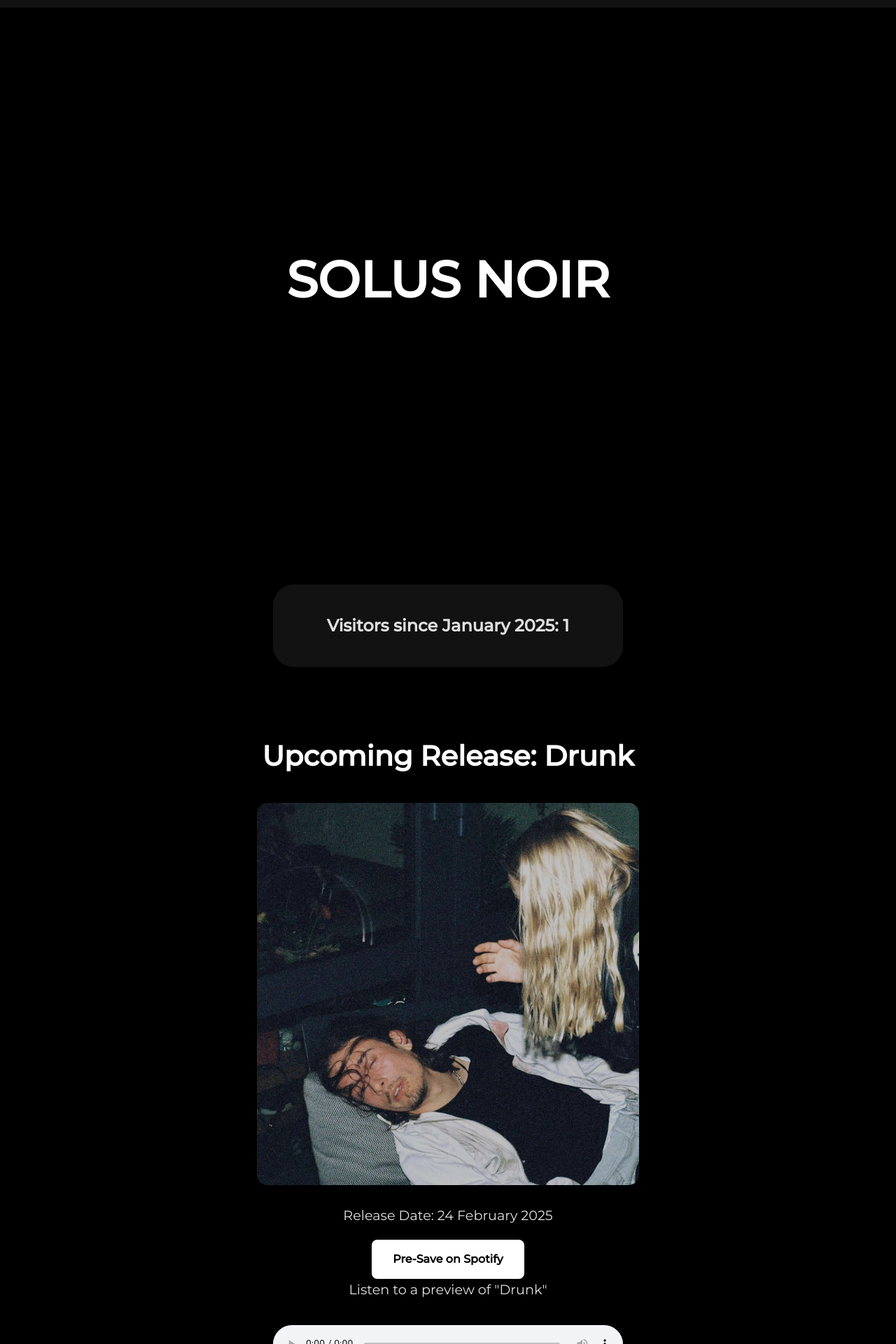
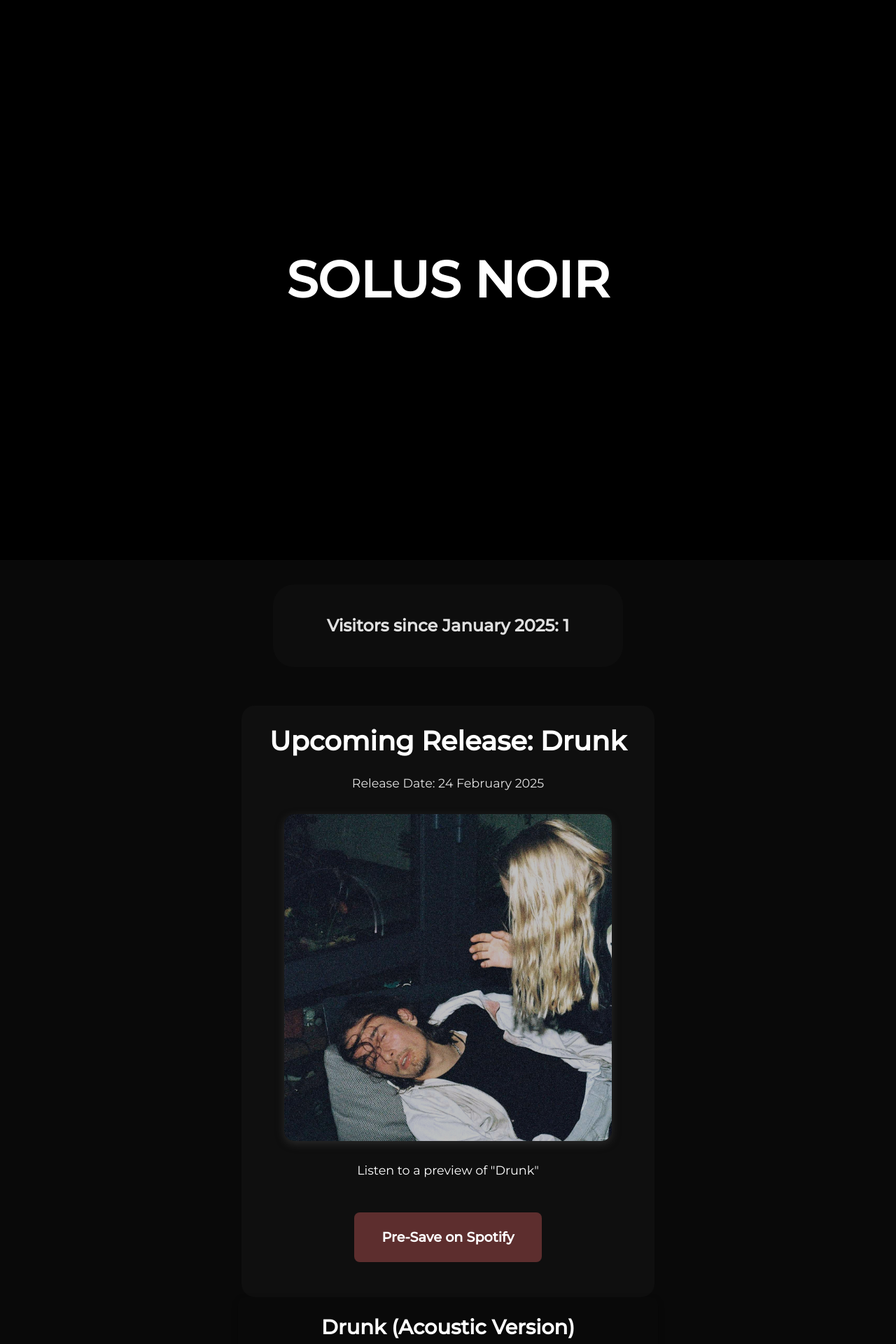
Before and after one commit to solusnoir/soluswebsite, a Flask app: page / in a window 1280 px wide. Shown: the top 1920 px of the page at 70% size. Run offline with Flask 3, Linux system fonts and the light colour scheme.

Commit message:
Describe the changes you've made

```diff
--- a/app.py
+++ b/app.py
@@ -27,6 +27,7 @@ class Config:
     ACOUSTIC_FOLDER = os.path.join(BASE_DIR, 'static', 'acoustic')
     BEATS_FOLDER = os.path.join(BASE_DIR, 'static', 'beats')
     DEMO_FOLDER = os.path.join(BASE_DIR, 'static', 'demos')
+    LIVE_FOLDER = os.path.join(BASE_DIR, 'static', 'live')  # Add the live folder
     ALLOWED_EXTENSIONS = {'wav', 'mp3', 'ogg'}
     VISITOR_FILE = 'visitor_count.json'
 
@@ -39,6 +40,7 @@ app.config.from_object(Config)
 os.makedirs(app.config['ACOUSTIC_FOLDER'], exist_ok=True)
 os.makedirs(app.config['BEATS_FOLDER'], exist_ok=True)
 os.makedirs(app.config['DEMO_FOLDER'], exist_ok=True)
+os.makedirs(app.config['LIVE_FOLDER'], exist_ok=True)  # Ensure live folder exists
 
 # Function to get the current visitor count from the visitor_count.json file
 def get_visitor_count():
@@ -58,11 +60,10 @@ def get_audio_files_from_folder(folder_path, limit=2):
     if os.path.exists(folder_path):
         files = [f for f in os.listdir(folder_path) if f.endswith(tuple(app.config['ALLOWED_EXTENSIONS']))]
         for filename in files[:limit]:
-            file_path = os.path.join(folder_path, filename)
             audio_files_info.append({
                 'name': filename,
-                'url': f'/static/{folder_path.split("/")[-1]}/{filename}',
-                'download_url': f'/static/{folder_path.split("/")[-1]}/{filename}',
+                'url': f'/static/{os.path.basename(folder_path)}/{filename}',
+                'download_url': f'/static/{os.path.basename(folder_path)}/{filename}',
                 'created_time': '2025-01-01',  # Optional: date of creation
             })
     return audio_files_info
@@ -84,8 +85,10 @@ def portfolio():
         acoustic_files_info = get_audio_files_from_folder(app.config['ACOUSTIC_FOLDER'], limit=None)
         beats_files_info = get_audio_files_from_folder(app.config['BEATS_FOLDER'], limit=None)
         demo_files_info = get_audio_files_from_folder(app.config['DEMO_FOLDER'], limit=None)
+        live_files_info = get_audio_files_from_folder(app.config['LIVE_FOLDER'], limit=None)  # Fetch live files
         return render_template('portfolio.html', acoustic_files_info=acoustic_files_info,
-                               beats_files_info=beats_files_info, demo_files_info=demo_files_info)
+                               beats_files_info=beats_files_info, demo_files_info=demo_files_info,
+                               live_files_info=live_files_info)  # Pass live files to the template
     except Exception as e:
         logger.error(f"Error fetching files from folders: {str(e)}")
         return render_template('portfolio.html', error="Failed to retrieve audio files")
@@ -104,5 +107,5 @@ def increment_visitor_count():
         logger.error(f"Error incrementing visitor count: {str(e)}")
 
 if __name__ == '__main__':
-    # Don't use app.run() in production. This is for local dev only.
-    pass
+    # Enable debug mode for local development
+    app.run(debug=True, host='127.0.0.1', port=5000)
--- a/static/styles.css
+++ b/static/styles.css
@@ -7,7 +7,7 @@
 }
 
 body {
-  background-color: #000; /* Noir-inspired background */
+  background-color: #000000f6; /* Noir-inspired background */
   color: #e0e0e0;
   line-height: 1.6;
   font-size: 16px;
@@ -29,7 +29,7 @@ a:hover {
   display: flex;
   align-items: center;
   justify-content: center;
-  height: 100vh;
+  min-height: 100vh;
   background: #000;
   color: #fff;
   font-size: 3rem;
@@ -37,20 +37,63 @@ a:hover {
   text-align: center;
   position: relative;
   z-index: 2;
-  transition: transform 0.5s ease-out;
+  overflow: hidden;  /* Prevents overflow when the title is moving */
 }
+
+/* Initial state of the title before animation */
+#intro-title {
+  opacity: 0; /* Title starts hidden */
+  transform: translateY(100px); /* Start below its final position */
+  animation: moveUp 1.5s ease-out forwards; /* Animation for the title */
+}
+
+/* Keyframes for the move up animation */
+@keyframes moveUp {
+  10% {
+    opacity: 0;
+    transform: translateY(40px);
+    /*Startbelow*/:;
+    -webkit-transform: translateY(40px);
+    -moz-transform: translateY(40px);
+    -ms-transform: translateY(40px);
+    -o-transform: translateY(40px);
+}
+  100% {
+    opacity: 5;
+    transform: translateY(0); /* End at its normal position */
+  }
+}
+
+
+
+
 
 /* Header */
 .header {
   position: fixed;
-  top: -70px; /* Initially hidden */
+  top: -100px; /* Initially hidden */
   left: 0;
   width: 100%;
   background: #121212;
   box-shadow: 0 4px 12px rgba(0, 0, 0, 0.5);
   z-index: 3;
+  overflow: hidden;
   transition: top 0.3s ease-in-out;
 }
+
+
+.header-portfolio {
+  position: fixed;
+  top: 0;
+  left: 0;
+  width: 100%;
+  background: #000;
+  padding: 10px 20px;
+  z-index: 10;
+  box-shadow: 0 2px 5px rgba(0, 0, 0, 0.3);
+}
+
+
 
 .header.visible {
   top: 0; /* Visible when scrolling down */
@@ -63,6 +106,18 @@ a:hover {
   justify-content: space-between;
   align-items: center;
   padding: 15px 20px;
+}
+
+.visitor-counter {
+  display: flex;
+  justify-content: center;
+  align-items: center;
+  text-align: center;
+  padding: 40px 20px;
+  background: #0d0d0d;
+  margin: 35px auto;
+  border-radius: 30px;
+  max-width: 500px;
 }
 
 /* Main Title */
@@ -98,104 +153,91 @@ header nav ul li a:hover {
 /* Hero Section */
 .hero-section {
   text-align: center;
-  padding: 60px 20px;
+  padding: 20px 20px;
 }
 
 .hero-section h2 {
-  font-size: 2.5rem;
+  font-size: 2.4rem;
   color: #ffffff;
   margin-bottom: 15px;
 }
 
 .hero-section p {
-  font-size: 1.2rem;
+  font-size: 1.1rem;
   margin-bottom: 20px;
 }
 
+
+
+/* Hero Section Styling */
+.hero {
+  display: flex;
+  align-items: center;
+  justify-content: center;
+  text-align: center;
+  height: 60vh;
+  background: url('/static/images/hero-bg.jpg') no-repeat center center/cover; /* Replace with your hero image */
+  color: white;
+}
+
+.hero-content {
+  max-width: 590px;
+  padding: 20px;
+  background: rgba(19, 19, 19, 0.6);
+  border-radius: 19px;
+  margin: 0 auto;
+  /*Thisensuresthehero-contentiscentered*/:;
+  -webkit-border-radius: 19px;
+  -moz-border-radius: 19px;
+  -ms-border-radius: 19px;
+  -o-border-radius: 19px;
+}
+
+
+
+
 .presaveimage {
-  max-width: 44%;
+  max-width: 85%;
   height: auto;
-  margin: 20px auto;
+  margin: 10px ;
   border-radius: 15px;
-  box-shadow: 0 4px 12px rgba(0, 0, 0, 0.5);
+  box-shadow: 0 4px 12px rgba(67, 67, 67, 0.5);
 }
 
 .cta-button {
   display: inline-block;
-  padding: 15px 30px;
-  background: #ffffff;
-  color: #000;
+  padding: 20px 40px;
+  background: #5d2e2e;
+  margin-bottom: 30px;
+  margin-top: 20;
+  color: #ffffff;
   border-radius: 8px;
-  font-size: 1rem;
+  font-size: 1.2rem;
   font-weight: bold;
   transition: background 0.3s ease-in-out, transform 0.3s ease-in-out;
+  text-decoration: none;
 }
 
 .cta-button:hover {
-  background: #00bfff;
+  background: #171717;
   color: #ffffff;
   transform: scale(1.05);
 }
 
-/* Audio Snippets */
-.audio-snippet audio {
-  width: 100%;
-  max-width: 500px;
-  margin-top: 15px;
-  border-radius: 8px;
+/* Shared Section Styles */
+.section-title {
+  font-size: 2rem;
+  color: #ffffff;
+  margin-bottom: 20px;
+  font-weight: 600;
+  text-align: center;
 }
 
-/* Visitor Counter */
-.visitor-counter {
-  display: flex;
-  justify-content: center;
-  align-items: center;
+.content-section {
+  max-width: 1200px;
+  margin: 0 auto;
+  padding: 40px 20px;
   text-align: center;
-  padding: 40px 20px;
-  background: #121212;
-  margin: 35px auto;
-  border-radius: 30px;
-  max-width: 500px;
-}
-
-/* Latest Release */
-.latest-release {
-  text-align: center;
-  padding: 40px 20px;
-  margin-top: 30px;
-}
-
-.spotify-container iframe {
-  border-radius: 15px;
-  width: 90%;
-  max-width: 600px;
-}
-
-/* Audio Section */
-.audio-section ul {
-  list-style: none;
-  padding: 0;
-  margin: 40px auto;
-  max-width: 800px;
-}
-
-.audio-section li {
-  background: #1a1a1a;
-  border-radius: 8px;
-  padding: 20px;
-  margin-bottom: 20px;
-  box-shadow: 0 4px 10px rgba(0, 0, 0, 0.5);
-}
-
-.audio-section li h3 {
-  font-size: 1.2rem;
-  color: #ffffff;
-  margin-bottom: 10px;
-}
-
-.audio-section audio {
-  width: 100%;
-  margin-top: 10px;
 }
 
 /* Portfolio Preview Section */
@@ -213,66 +255,15 @@ header nav ul li a:hover {
   justify-content: center;
 }
 
-/* Section Title */
-.section-title {
-  font-size: 5rem;
-  color: #ffffff;
-  margin-bottom: 20px;
-  font-weight: 600;
-}
-
-.audio-preview-container {
-  margin-bottom: 20px;
-}
-
-.audio-list {
-  list-style: none;
-  padding: 0;
-  margin-bottom: 20px;
-  max-width: 500px;
-}
-
-.audio-item {
-  background: #1f1f1f;
-  border-radius: 10px;
-  padding: 20px;
-  margin-bottom: 20px;
-  box-shadow: 0 4px 10px rgba(0, 0, 0, 0.6);
-  transition: transform 0.3s ease, box-shadow 0.3s ease;
-}
-
-.audio-item:hover {
-  transform: translateY(-5px);
-  box-shadow: 0 6px 15px rgba(0, 0, 0, 0.8);
-}
-
-.audio-name {
-  font-size: 4rem;
-  color: #ffffff;
-  margin-bottom: 10px;
-  font-weight: 500;
-}
-
-audio {
-  width: 100%;
-  border-radius: 8px;
-}
-
-.no-demos-message {
-  font-size: 1.2rem;
-  color: #ff4c4c;
-  margin-top: 20px;
-}
-
-.portfolio-button {
-  margin-top: 30px;
-}
-
 /* Responsive Design */
 @media (max-width: 768px) {
   header {
     flex-direction: column;
     align-items: center;
+  }
+
+  .header {
+    top: -120px;
   }
 
   header nav ul {
@@ -281,7 +272,7 @@ audio {
   }
 
   .spotify-container iframe {
-    width: 100%;
+    width: 70%;
   }
 
   .hero-section h2 {
@@ -293,15 +284,131 @@ audio {
     font-size: 0.9rem;
   }
 
-  .audio-section li {
-    padding: 15px;
+  .portfolio-preview {
+    padding: 30px 15px;
+  }
+
+  .section-title {
+    font-size: 3rem;
   }
 
   .visitor-counter {
     padding: 45px 15px;
   }
 
-  .intro-section {
-    font-size: 3rem;
-  }
+
 }
+
+/* Section Styling */
+.audio-section {
+  padding: 60px 30px;
+  background: #787878;
+  color: #333;
+}
+
+.audio-grid {
+  display: grid;
+  gap: 20px;
+  grid-template-columns: repeat(auto-fit, minmax(300px, 1fr));
+}
+
+.audio-card {
+  background: #fff;
+  padding: 20px;
+  border-radius: 8px;
+  box-shadow: 0 4px 10px rgba(0, 0, 0, 0.1);
+}
+
+.download-btn {
+  display: inline-block;
+  margin-top: 10px;
+  color: #007BFF;
+  text-decoration: none;
+  transition: color 0.3s;
+}
+
+.download-btn:hover {
+  color: #0056b3;
+}
+
+
+.coming-soon {
+  font-size: 1.5rem;
+  color: #333;
+  margin-top: 420px;
+  text-align: center;
+  content: flex;
+}
+
+
+/* Acoustic Section */
+.acoustic-section {
+  margin-top: 20000000px; /* You can increase this value to move it further down */
+  background: rgba(255, 255, 255, 0);
+  padding: 20px;
+  border-radius: 10px;
+  box-shadow: 0px 4px 10px rgba(0, 0, 0, 0.3);
+  width: 100%;
+  max-width: 600px;
+  display: flex;
+  flex-direction: column;
+  align-items: center;
+  justify-content: center;
+  margin: auto;
+  margin-bottom: 150px;
+}
+
+
+.acoustic-section h3 {
+  font-size: 1.8rem;
+  color: #ffffff;
+  margin-bottom: 10px;
+}
+
+
+
+.acoustic-section p {
+  font-size: 1rem;
+  margin-bottom: 10px;
+}
+
+.acoustic-section p {
+  font-size: 1rem;
+  margin-bottom: 10px;
+  font-weight: 500;
+}
+
+.spotify-container {
+  width: 70%;
+  justify-content: center;
+  margin: auto;
+  display: flex;
+  flex-direction: column;
+  align-items: center;
+}
+
+.spotify-container iframe {
+  width: 70%;
+  justify-content: center;
+  margin: 0 auto;
+  display: flex;
+  flex-direction: column;
+  align-items: center;
+  margin-bottom: 10px; /* Spacing specific to iframe */
+}
+
+.audio-drunk {
+  margin-top: 0px;
+  margin-bottom: 16px;
+  width: 80%;
+  height: auto;
+  border-radius: 15px;
+}
+
+
+.presavetext {
+  font-size: 1.2rem;
+  color: #ffffff;
+  margin-bottom: 10px;
+  margin-top: 10px;
+}
--- a/templates/index.html
+++ b/templates/index.html
@@ -15,6 +15,7 @@
         <h1 id="intro-title">SOLUS NOIR</h1>
     </section>
 
+    <!-- header -->
     <header class="header">
         <div class="nav-container">
             <h1 id="main-title">SOLUS NOIR</h1>
@@ -38,27 +39,41 @@
         <section class="hero-section">
             <div class="hero-content">
                 <h2>Upcoming Release: Drunk</h2>
+                <p>Release Date: 24 February 2025</p>
+
                 <div class="cover-art">
                     <img class="presaveimage" src="{{ url_for('static', filename='images/drunk_cover.jpg') }}"
                         alt="Drunk Cover Art">
                 </div>
-                <p>Release Date: 24 February 2025</p>
-                <a href="https://distrokid.com/hyperfollow/solusnoir/drunk" target="_blank" class="cta-button">Pre-Save
-                    on Spotify</a>
+                <div>
+                    <p class="presavetext">Listen to a preview of "Drunk"</p>
 
-                <div class="audio-snippet">
-                    <p>Listen to a preview of "Drunk"</p>
-                    <audio controls>
+                    <audio controls class="audio-drunk">
                         <source src="{{ url_for('static', filename='snippet/drunk_snippet.wav') }}" type="audio/wav">
                         Your browser does not support the audio element.
                     </audio>
                 </div>
+                <a href="https://distrokid.com/hyperfollow/solusnoir/drunk-2" target="_blank"
+                    class="cta-button">Pre-Save
+                    on Spotify</a>
+
+
+            </div>
+
+            <!-- Drunk acoustic -->
+            <div class="acoustic-section">
+                <h3>Drunk (Acoustic Version)</h3>
+                <p>Listen to the acoustic version of "Drunk"</p>
+                <audio controls>
+                    <source src="{{ url_for('static', filename='snippet/drunk_acoustic.wav') }}" type="audio/wav">
+                    Your browser does not support the audio element.
+                </audio>
             </div>
         </section>
 
         <!-- Latest Release Section -->
         <section class="latest-release">
-            <h2>Latest Spotify Release:</h2>
+            <h2 class="spotify-container">Latest Spotify Release:</h2>
 
             <div class="spotify-container">
                 <!-- Embed latest Spotify track -->
@@ -100,14 +115,33 @@
                 <a href="/portfolio" class="cta-button">View Full Portfolio</a>
             </div>
         </section>
+
+
+
+
+
     </main>
+
+
+
+    <footer class="footer">
+        <p>&copy; 2025 Solus Noir. All Rights Reserved.</p>
+        <div class="social-icons">
+            <a href="https://www.instagram.com/solus.noir" target="_blank" aria-label="Instagram">
+                <img src="{{ url_for('static', filename='icons/instagram.svg') }}" alt="Instagram">
+            </a>
+            <a href="https://www.youtube.com/channel/YOUR_CHANNEL_ID" target="_blank" aria-label="YouTube">
+                <img src="{{ url_for('static', filename='icons/youtube.svg') }}" alt="YouTube">
+            </a>
+        </div>
+    </footer>
 
     <script>
         // JavaScript for handling scroll-based navbar visibility
         let introSection = document.getElementById("intro");
         let header = document.querySelector(".header");
 
-        window.addEventListener("scroll", function() {
+        window.addEventListener("scroll", function () {
             let introHeight = introSection.clientHeight;
             let scrollPosition = window.scrollY;
 
```
Also changed, not shown: templates/base.html (deleted, +0 -48 lines), templates/portfolio.html (+106 -29 lines), templates/store.html (+8 -3 lines), 5 other files.
